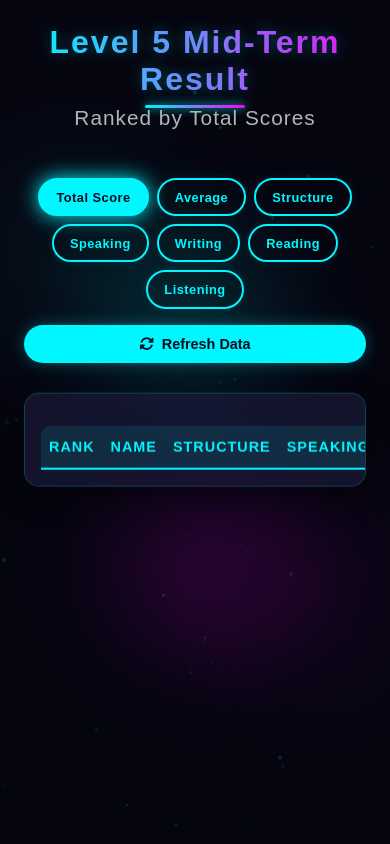
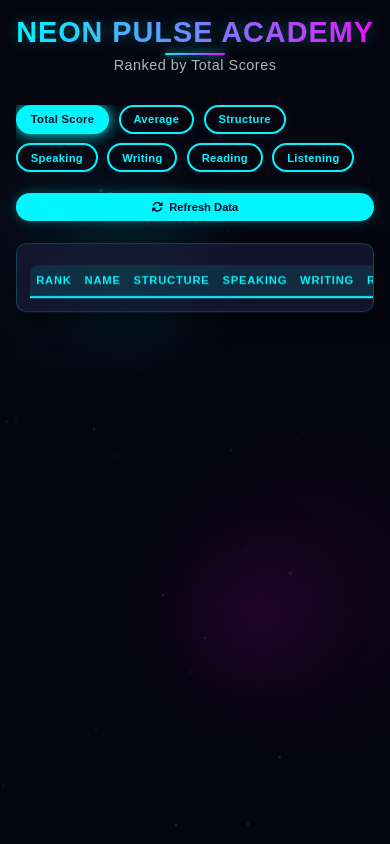
Before and after one commit to Harohito/Level5-Mid-Term-Result, a plain HTML site: page index.html in a window 390 px wide. Drawn offline with Linux system fonts and the light colour scheme; no server answers.

Commit message:
Add files via upload

```diff
--- a/index.html
+++ b/index.html
@@ -2,7 +2,7 @@
 <html lang="en">
 <head>
     <meta charset="UTF-8">
-    <meta name="viewport" content="width=device-width, initial-scale=1.0">
+    <meta name="viewport" content="width=device-width, initial-scale=1.0, maximum-scale=1.0, user-scalable=no">
     <title>Neon Pulse Academy - Student Performance</title>
     <link rel="stylesheet" href="https://cdnjs.cloudflare.com/ajax/libs/font-awesome/6.4.0/css/all.min.css">
     <style>
@@ -43,14 +43,14 @@
         .container {
             max-width: 1400px;
             margin: 0 auto;
-            padding: 2rem;
+            padding: 1.5rem;
             position: relative;
             z-index: 1;
         }
 
         header {
             text-align: center;
-            margin-bottom: 3rem;
+            margin-bottom: 2rem;
             position: relative;
             animation: fadeIn 1s ease-out;
         }
@@ -61,14 +61,14 @@
         }
 
         h1 {
-            font-size: 3.5rem;
+            font-size: clamp(1.8rem, 5vw, 3.5rem);
             margin-bottom: 0.5rem;
             background: linear-gradient(90deg, var(--primary), var(--secondary));
             -webkit-background-clip: text;
             background-clip: text;
             color: transparent;
             text-shadow: 0 0 15px rgba(0, 247, 255, 0.3);
-            letter-spacing: 2px;
+            letter-spacing: 1px;
             position: relative;
             display: inline-block;
         }
@@ -76,54 +76,56 @@
         h1::after {
             content: '';
             position: absolute;
-            bottom: -10px;
+            bottom: -8px;
             left: 50%;
             transform: translateX(-50%);
-            width: 100px;
-            height: 3px;
+            width: 80px;
+            height: 2px;
             background: linear-gradient(90deg, var(--primary), var(--secondary));
-            border-radius: 3px;
-            box-shadow: 0 0 10px var(--primary);
+            border-radius: 2px;
+            box-shadow: 0 0 8px var(--primary);
         }
 
         .subtitle {
-            font-size: 1.3rem;
+            font-size: clamp(0.9rem, 3vw, 1.3rem);
             color: var(--text-dim);
-            margin-bottom: 2rem;
+            margin-bottom: 1.5rem;
             font-weight: 400;
-            letter-spacing: 1px;
+            letter-spacing: 0.5px;
         }
 
         .dashboard-header {
             display: flex;
             justify-content: space-between;
             align-items: center;
-            margin-bottom: 2rem;
+            margin-bottom: 1.5rem;
             flex-wrap: wrap;
             gap: 1rem;
         }
 
         .filters {
             display: flex;
-            gap: 0.8rem;
+            gap: 0.6rem;
             flex-wrap: wrap;
+            justify-content: center;
         }
 
         .filter-btn {
             background: transparent;
             color: var(--primary);
             border: 2px solid var(--primary);
-            padding: 0.7rem 1.3rem;
-            border-radius: 30px;
+            padding: 0.5rem 1rem;
+            border-radius: 25px;
             cursor: pointer;
             font-weight: 600;
             transition: all 0.3s ease;
             position: relative;
             overflow: hidden;
             z-index: 1;
-            box-shadow: 0 0 10px rgba(0, 247, 255, 0.1);
-            font-size: 0.9rem;
-            letter-spacing: 0.5px;
+            box-shadow: 0 0 8px rgba(0, 247, 255, 0.1);
+            font-size: clamp(0.7rem, 2.5vw, 0.9rem);
+            letter-spacing: 0.3px;
+            white-space: nowrap;
         }
 
         .filter-btn::before {
@@ -144,14 +146,14 @@
 
         .filter-btn:hover {
             background: rgba(0, 247, 255, 0.1);
-            transform: translateY(-3px);
-            box-shadow: 0 5px 15px rgba(0, 247, 255, 0.3);
+            transform: translateY(-2px);
+            box-shadow: 0 3px 10px rgba(0, 247, 255, 0.3);
         }
 
         .filter-btn.active {
             background: var(--primary);
             color: var(--bg-dark);
-            box-shadow: 0 0 20px var(--primary);
+            box-shadow: 0 0 15px var(--primary);
             font-weight: 700;
         }
 
@@ -159,39 +161,43 @@
             background: var(--primary);
             color: var(--bg-dark);
             border: none;
-            padding: 0.7rem 1.5rem;
-            border-radius: 30px;
+            padding: 0.6rem 1.2rem;
+            border-radius: 25px;
             cursor: pointer;
             font-weight: 600;
             display: flex;
             align-items: center;
-            gap: 0.5rem;
+            gap: 0.4rem;
             transition: all 0.3s ease;
-            box-shadow: 0 0 15px rgba(0, 247, 255, 0.3);
-            font-size: 0.9rem;
+            box-shadow: 0 0 12px rgba(0, 247, 255, 0.3);
+            font-size: clamp(0.7rem, 2.5vw, 0.9rem);
+            white-space: nowrap;
         }
 
         .refresh-btn:hover {
             background: var(--highlight);
             transform: translateY(-2px);
-            box-shadow: 0 5px 20px rgba(0, 247, 255, 0.5);
+            box-shadow: 0 3px 15px rgba(0, 247, 255, 0.5);
         }
 
         .chart-container {
             background: var(--bg-light);
-            border-radius: 15px;
-            padding: 2rem;
-            box-shadow: 0 10px 30px rgba(0, 0, 0, 0.5);
-            backdrop-filter: blur(10px);
+            border-radius: 12px;
+            padding: 1rem;
+            box-shadow: 0 8px 25px rgba(0, 0, 0, 0.5);
+            backdrop-filter: blur(8px);
             border: 1px solid rgba(0, 247, 255, 0.2);
             position: relative;
             overflow: hidden;
             animation: float 6s ease-in-out infinite;
+            max-width: 100%;
+            overflow-x: auto;
+            -webkit-overflow-scrolling: touch;
         }
 
         @keyframes float {
             0% { transform: translateY(0px); }
-            50% { transform: translateY(-10px); }
+            50% { transform: translateY(-8px); }
             100% { transform: translateY(0px); }
         }
 
@@ -217,7 +223,8 @@
             width: 100%;
             border-collapse: separate;
             border-spacing: 0;
-            margin-top: 1rem;
+            margin-top: 0.5rem;
+            min-width: 700px;
         }
 
         thead {
@@ -229,10 +236,10 @@
         th {
             background: rgba(0, 247, 255, 0.1);
             color: var(--primary);
-            font-size: 1rem;
+            font-size: clamp(0.7rem, 2.5vw, 1rem);
             text-transform: uppercase;
-            letter-spacing: 1px;
-            padding: 1.2rem 1rem;
+            letter-spacing: 0.8px;
+            padding: 0.8rem 0.6rem;
             text-align: center;
             font-weight: 600;
             border-bottom: 2px solid var(--primary);
@@ -240,19 +247,20 @@
         }
 
         th:first-child {
-            border-top-left-radius: 10px;
+            border-top-left-radius: 8px;
         }
 
         th:last-child {
-            border-top-right-radius: 10px;
+            border-top-right-radius: 8px;
         }
 
         td {
-            padding: 1rem;
+            padding: 0.8rem 0.6rem;
             text-align: center;
             border-bottom: 1px solid rgba(0, 247, 255, 0.1);
-            transition: all 0.3s ease;
+            transition: all 0.2s ease;
             position: relative;
+            font-size: clamp(0.7rem, 2.5vw, 0.9rem);
         }
 
         tr:hover td {
@@ -266,28 +274,28 @@
         .rank {
             font-weight: bold;
             color: var(--highlight);
-            font-size: 1.1rem;
+            font-size: clamp(0.8rem, 2.5vw, 1.1rem);
         }
 
         .rank-1 {
             color: gold;
-            text-shadow: 0 0 10px gold;
+            text-shadow: 0 0 8px gold;
         }
 
         .rank-2 {
             color: silver;
-            text-shadow: 0 0 8px silver;
+            text-shadow: 0 0 6px silver;
         }
 
         .rank-3 {
             color: #cd7f32;
-            text-shadow: 0 0 6px #cd7f32;
+            text-shadow: 0 0 4px #cd7f32;
         }
 
         .name {
             font-weight: 600;
             text-align: left;
-            padding-left: 1.5rem;
+            padding-left: 0.8rem;
         }
 
         .score {
@@ -306,10 +314,16 @@
         .highlight-score {
             font-weight: bold;
             color: var(--highlight) !important;
-            text-shadow: 0 0 8px var(--highlight);
+            text-shadow: 0 0 6px var(--highlight);
             transform: scale(1.1);
             display: inline-block;
             animation: pulse 1.5s infinite;
+        }
+
+        @keyframes pulse {
+            0% { transform: scale(1); }
+            50% { transform: scale(1.05); }
+            100% { transform: scale(1); }
         }
 
         .podium-effect {
@@ -322,7 +336,7 @@
             bottom: 0;
             left: 0;
             width: 100%;
-            height: 3px;
+            height: 2px;
             background: linear-gradient(90deg, var(--primary), var(--secondary));
             transform: scaleX(0);
             transform-origin: left;
@@ -358,53 +372,48 @@
 
         .glow-effect {
             position: absolute;
-            width: 300px;
-            height: 300px;
+            width: 200px;
+            height: 200px;
             border-radius: 50%;
             background: radial-gradient(circle, rgba(0, 247, 255, 0.1) 0%, transparent 70%);
-            filter: blur(30px);
+            filter: blur(25px);
             z-index: -1;
         }
 
         .glow-1 {
             top: 20%;
             left: 10%;
-            background: radial-gradient(circle, rgba(0, 247, 255, 0.15) 0%, transparent 70%);
+            background: radial-gradient(circle, rgba(0, 247, 255, 0.1) 0%, transparent 70%);
         }
 
         .glow-2 {
             bottom: 15%;
             right: 10%;
-            background: radial-gradient(circle, rgba(255, 0, 247, 0.15) 0%, transparent 70%);
+            background: radial-gradient(circle, rgba(255, 0, 247, 0.1) 0%, transparent 70%);
         }
 
-        @media (max-width: 1024px) {
+        /* Mobile-specific optimizations */
+        @media (max-width: 768px) {
             .container {
-                padding: 1.5rem;
-            }
-
-            h1 {
-                font-size: 2.5rem;
-            }
-
-            th, td {
-                padding: 0.9rem 0.7rem;
-                font-size: 0.9rem;
-            }
-        }
-
-        @media (max-width: 768px) {
-            h1 {
-                font-size: 2rem;
+                padding: 1rem;
             }
 
             .dashboard-header {
                 flex-direction: column;
                 align-items: stretch;
+                gap: 0.8rem;
             }
 
             .filters {
-                justify-content: center;
+                justify-content: flex-start;
+                overflow-x: auto;
+                padding-bottom: 0.5rem;
+                -webkit-overflow-scrolling: touch;
+                scrollbar-width: none;
+            }
+
+            .filters::-webkit-scrollbar {
+                display: none;
             }
 
             .refresh-btn {
@@ -413,30 +422,35 @@
             }
 
             .chart-container {
-                padding: 1rem;
+                padding: 0.8rem;
+                border-radius: 10px;
+            }
+
+            table {
+                min-width: 600px;
+            }
+        }
+
+        @media (max-width: 480px) {
+            h1::after {
+                width: 60px;
+                bottom: -6px;
+            }
+
+            .filter-btn {
+                padding: 0.4rem 0.8rem;
+            }
+
+            .refresh-btn {
+                padding: 0.5rem 1rem;
             }
 
             th, td {
-                padding: 0.8rem 0.5rem;
+                padding: 0.6rem 0.4rem;
             }
 
             .name {
                 padding-left: 0.5rem;
-            }
-        }
-
-        @media (max-width: 480px) {
-            .filters {
-                gap: 0.5rem;
-            }
-
-            .filter-btn {
-                padding: 0.6rem 1rem;
-                font-size: 0.8rem;
-            }
-
-            .refresh-btn {
-                padding: 0.7rem 1rem;
             }
         }
     </style>
@@ -448,7 +462,7 @@
 
     <div class="container">
         <header>
-            <h1>Level 5 Mid-Term Result</h1>
+            <h1>NEON PULSE ACADEMY</h1>
             <p class="subtitle" id="rankingTitle">Overall Performance Ranking</p>
         </header>
 
@@ -583,7 +597,7 @@
                     <td class="score ${highlightSubject === 'writing' ? 'highlight-score' : ''}">${student.scores.writing}</td>
                     <td class="score ${highlightSubject === 'reading' ? 'highlight-score' : ''}">${student.scores.reading}</td>
                     <td class="score ${highlightSubject === 'listening' ? 'highlight-score' : ''}">${student.scores.listening}</td>
-                    <td class="total-score">${student.total.toFixed(2)}</td>
+                    <td class="total-score">${student.total}</td>
                     <td class="average">${student.average.toFixed(1)}</td>
                 `;
 
@@ -594,14 +608,14 @@
         // Create floating particles
         function createParticles() {
             const particlesContainer = document.getElementById('particles');
-            const particleCount = 50;
+            const particleCount = window.innerWidth < 768 ? 30 : 50;
 
             for (let i = 0; i < particleCount; i++) {
                 const particle = document.createElement('div');
                 particle.classList.add('particle');
 
-                // Random size between 1px and 4px
-                const size = Math.random() * 3 + 1;
+                // Random size between 1px and 3px on mobile
+                const size = window.innerWidth < 768 ? Math.random() * 2 + 1 : Math.random() * 3 + 1;
                 particle.style.width = `${size}px`;
                 particle.style.height = `${size}px`;
 
```
